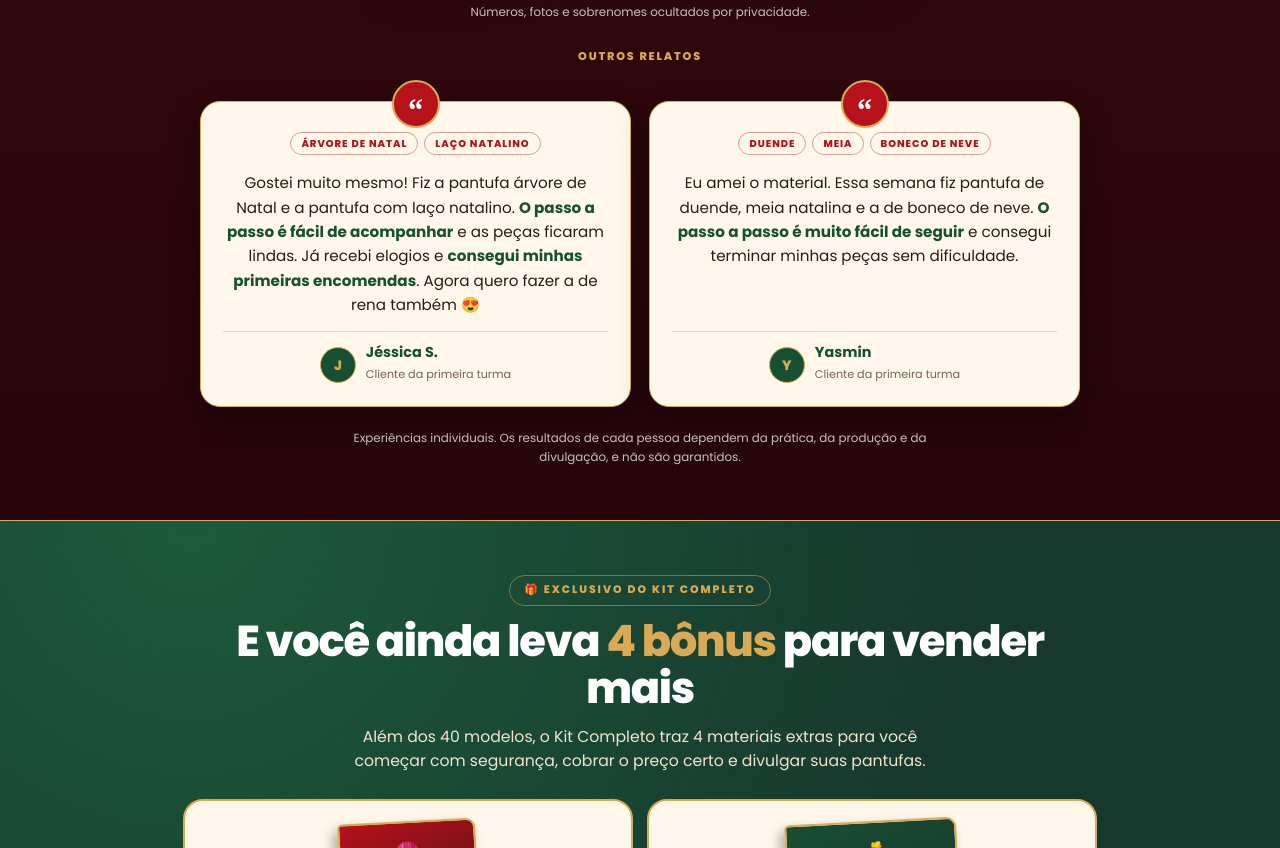
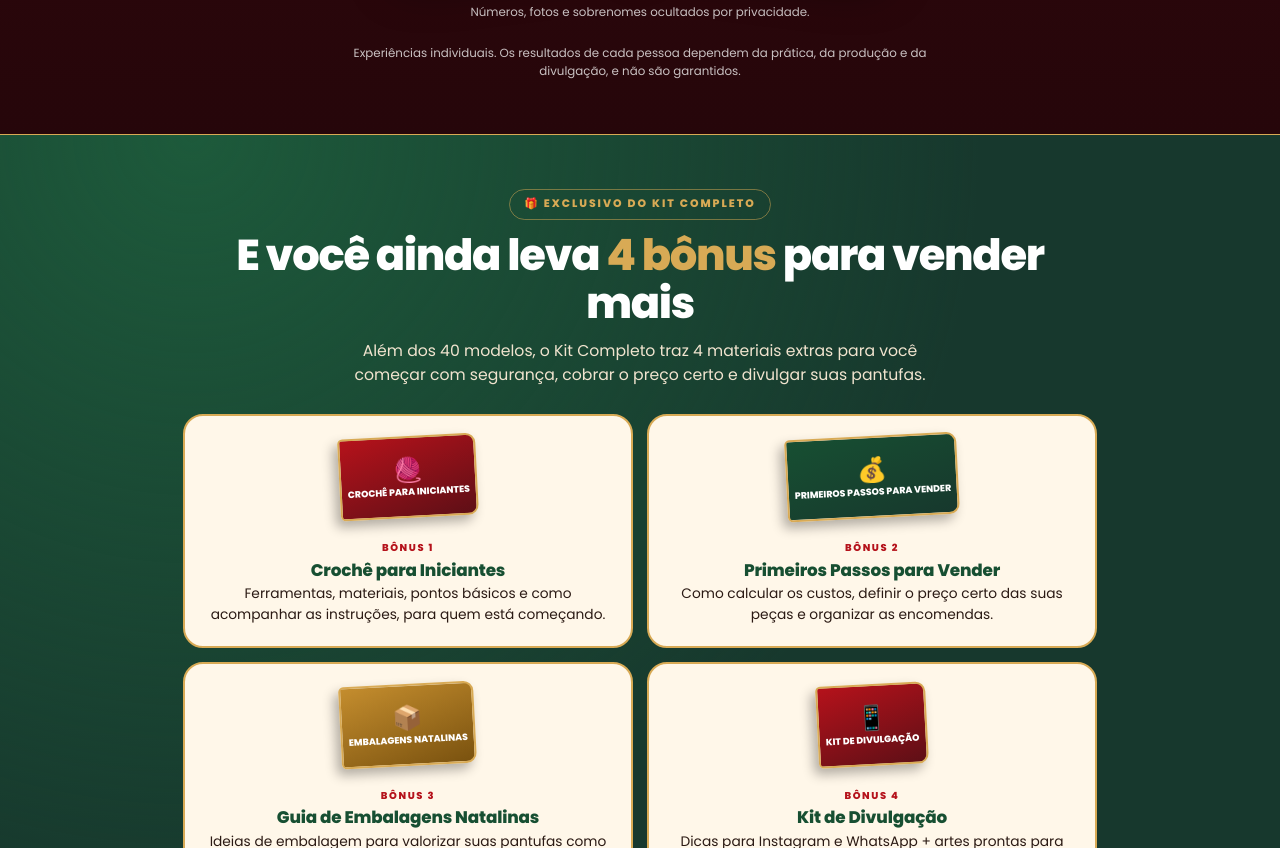
Before and after one commit to kauecordeiroferreira-gif/pantufas-encantadas, a plain HTML site: page index.html in a window 1280 px wide. Shown: the part 5565-6413 px from the top of the page. Drawn offline with Linux system fonts and the light colour scheme.

Commit message:
Remove relatos em texto, mantém só os prints de WhatsApp
Co-Authored-By: Claude Opus 5.5 <noreply@anthropic.com>
Claude-Session: https://claude.ai/code/session_01CDz42ykYV1PrAbDiS3UToq

```diff
--- a/index.html
+++ b/index.html
@@ -205,11 +205,6 @@ details p{text-align:center;padding:0 24px 16px}
 <figure class="wpp"><img src="img/print_priscila.jpg" alt="Print de conversa real no WhatsApp com a cliente Priscila dizendo que amou o material e que o PDF é bem explicado" loading="lazy" width="610" height="1220"><figcaption>Priscila, cliente</figcaption></figure>
 </div>
 <p class="dpx" style="margin-top:0">Números, fotos e sobrenomes ocultados por privacidade.</p>
-<p class="wpl">OUTROS RELATOS</p>
-<div class="dpl">
-<div class="dp"><div class="dpt"><span>ÁRVORE DE NATAL</span><span>LAÇO NATALINO</span></div><q>Gostei muito mesmo! Fiz a pantufa árvore de Natal e a pantufa com laço natalino. <b>O passo a passo é fácil de acompanhar</b> e as peças ficaram lindas. Já recebi elogios e <b>consegui minhas primeiras encomendas</b>. Agora quero fazer a de rena também 😍</q><div class="dpn"><span class="dpi" aria-hidden="true">J</span><div><strong>Jéssica S.</strong><small>Cliente da primeira turma</small></div></div></div>
-<div class="dp"><div class="dpt"><span>DUENDE</span><span>MEIA</span><span>BONECO DE NEVE</span></div><q>Eu amei o material. Essa semana fiz pantufa de duende, meia natalina e a de boneco de neve. <b>O passo a passo é muito fácil de seguir</b> e consegui terminar minhas peças sem dificuldade.</q><div class="dpn"><span class="dpi" aria-hidden="true">Y</span><div><strong>Yasmin</strong><small>Cliente da primeira turma</small></div></div></div>
-</div>
 <p class="dpx">Experiências individuais. Os resultados de cada pessoa dependem da prática, da produção e da divulgação, e não são garantidos.</p>
 </div></section>
 
```
